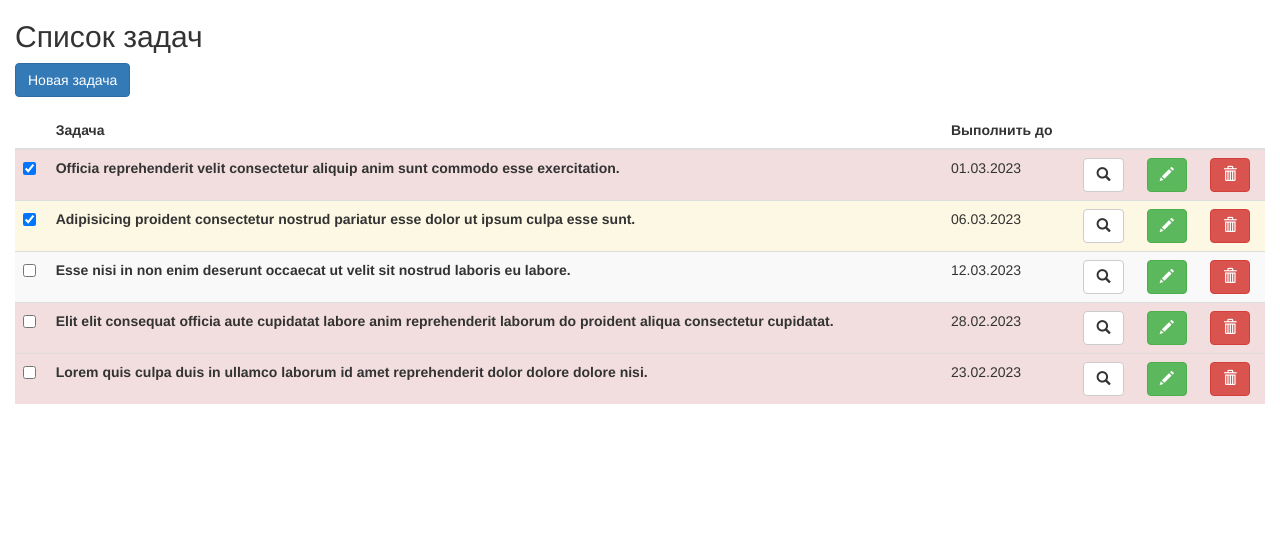
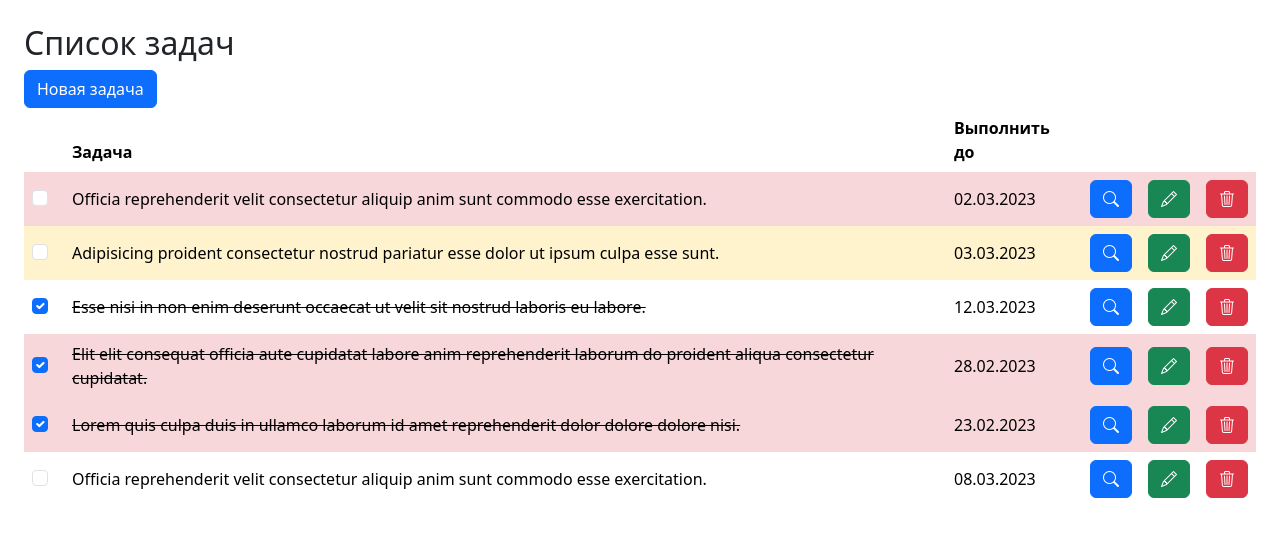
Before and after one commit to deworkers/angular-todo, an Angular app: page / in a window 1280 px wide. Shown: the top 536 px of the page. Built offline with nearby package versions, Linux system fonts and the light colour scheme.

Commit message:
logic improvements, migrate to bootstrap 5, cosmetic changes

```diff
--- a/src/app/app.component.html
+++ b/src/app/app.component.html
@@ -1,4 +1,4 @@
-<div class="col-md-12">
+<div class="m-4">
     <h2>Список задач</h2>
     <div class="form-group">
         <button class="btn btn-primary" (click)="toggleShowForm()">Новая задача</button>
--- a/src/app/components/edit-form/edit-form.component.html
+++ b/src/app/components/edit-form/edit-form.component.html
@@ -2,30 +2,59 @@
     <div class="modal-dialog">
         <div class="modal-content">
             <div class="modal-header">
-                <button type="button" class="close" aria-label="Close" (click)="closeForm()"><span aria-hidden="true">&times;</span></button>
-                <h4 class="modal-title">Новая задача</h4>
+                <h4 class="modal-title">Редактирование задачи {{activeTask.id}}</h4>
+                <button
+                    type="button"
+                    class="btn-close"
+                    aria-label="Close"
+                    (click)="closeForm()"
+                >
+                </button>
             </div>
             <div class="modal-body">
-                <div class="form-group">
-                    <label>Задача</label>
-                    <input class="form-control" [(ngModel)]="activeTask.title" type="text">
+                <div class="form-check mb-3">
+                    <input
+                        class="form-check-input"
+                        id="{{activeTask.id}}"
+                        type="checkbox"
+                        [(ngModel)]="activeTask.isClose"
+                    >
+                    <label
+                        class="form-check-label"
+                        for="{{activeTask.id}}">
+                        {{activeTask.isClose ? 'Закрыта' : "Открыта"}}
+                    </label>
                 </div>
-                <div  class="form-group">
-                    <label>Описание</label>
-                    <textarea class="form-control"
+                <div class="mb-3">
+                    <label class="form-label">Задача</label>
+                    <input
+                        class="form-control"
+                        [(ngModel)]="activeTask.title"
+                        type="text"
+                    >
+                </div>
+                <div class="mb-3">
+                    <label class="form-label">Описание</label>
+                    <textarea
+                        rows="5"
+                        class="form-control"
                         [(ngModel)]="activeTask.descripton"
                     ></textarea>
                 </div>
-                <div class="form-group">
-                    <label>Дата выполнения</label>
-                    <input class="form-control"
+                <div class="mb-3">
+                    <label class="form-label">Дата выполнения</label>
+                    <input
+                        class="form-control"
                         type="date"
                         [(ngModel)]="activeTask.expiration"
                     >
                 </div>
             </div>
             <div class="modal-footer">
-                <button class="btn btn-primary" (click)="editTask()">Создать</button>
+                <button
+                    class="btn btn-primary"
+                    (click)="closeForm()"
+                >Закрыть</button>
             </div>
         </div>
     </div>
--- a/src/app/components/task-form/task-form.component.ts
+++ b/src/app/components/task-form/task-form.component.ts
@@ -12,17 +12,17 @@ export class TaskFormComponent {
     addNewTask() {
         if (this.task.title) {
             this.task.id = this.tasks.length
-            this.task.isActive = false
+            this.task.isClose = false
             this.addTask(this.task)
 
             this.task = new Task()
-            this.closeForm();
+            this.closeForm()
         }
     }
 
     @Output() onCloseForm = new EventEmitter<boolean>();
     closeForm() {
-        this.onCloseForm.emit();
+        this.onCloseForm.emit()
     }
 
     task = new Task()
--- a/src/app/components/task-list/task-list.component.html
+++ b/src/app/components/task-list/task-list.component.html
@@ -1,4 +1,4 @@
-<table class="table table-striped table-hover">
+<table class="table table-borderless table-hover align-middle">
     <thead>
         <tr>
             <th></th>
@@ -14,26 +14,50 @@
             *ngFor="let task of tasks"
             [attr.class]="setDayToDeadline(task.expiration)"
         >
-            <td><input id="{{task.id}}" type="checkbox" [(ngModel)]="task.isActive"></td>
             <td>
-                <label for="{{task.id}}">
+                <div class="form-check">
+                    <input
+                        class="form-check-input"
+                        id="{{task.id}}"
+                        type="checkbox"
+                        [(ngModel)]="task.isClose"
+                    >
+                </div>
+            </td>
+            <td>
+                <label
+                    [class.strike]="task.isClose"
+                    for="{{task.id}}"
+                >
                     {{task.title}}
                 </label>
             </td>
             <td>{{task.expiration | date: 'dd.MM.yyyy'}}</td>
             <td>
-                <button title="Открыть" class="btn btn-default" (click)="openTask(task)">
-                    <span class="glyphicon glyphicon-search"></span>
+                <button
+                    title="Открыть"
+                    class="btn btn-primary"
+                    (click)="openTask(task)"
+                >
+                    <i class="bi bi-search"></i>
                 </button>
             </td>
             <td>
-                <button title="Редактировать" class="btn btn-success" (click)="editTask(task)">
-                    <span class="glyphicon glyphicon-pencil"></span>
+                <button
+                    title="Редактировать"
+                    class="btn btn-success"
+                    (click)="editTask(task)"
+                >
+                    <i class="bi bi-pencil"></i>
                 </button>
             </td>
             <td>
-                <button title="Удалить" class="btn btn-danger" (click)="removeTask(task.id)">
-                    <span class="glyphicon glyphicon-trash"></span>
+                <button
+                    title="Удалить"
+                    class="btn btn-danger"
+                    (click)="removeTask(task.id)"
+                >
+                    <i class="bi bi-trash3"></i>
                 </button>
             </td>
         </tr>
--- a/src/app/components/task-list/task-list.component.ts
+++ b/src/app/components/task-list/task-list.component.ts
@@ -3,7 +3,12 @@ import {Task} from './../../models/task'
 
 @Component({
     selector: 'task-list',
-    templateUrl: './task-list.component.html'
+    templateUrl: './task-list.component.html',
+    styles: [`
+        .strike {
+            text-decoration : line-through
+        }
+    `]
 })
 export class TaskListComponent {
     @Input() tasks: Task[];
@@ -11,20 +16,20 @@ export class TaskListComponent {
 
     @Output() onOpenTask = new EventEmitter<boolean>();
     openTask(increased:any) {
-        this.onOpenTask.emit(increased);
+        this.onOpenTask.emit(increased)
     }
 
     @Output() onEditTask = new EventEmitter<boolean>();
     editTask(increased:any) {
-        this.onEditTask.emit(increased);
+        this.onEditTask.emit(increased)
     }
 
     setDayToDeadline(date) : string {
         let days = Math.floor((Date.parse(date) - Date.now()) / (1000 * 60 * 60 * 24))
-        if (days <= 0) {
-            return 'danger'
+        if (days < 0) {
+            return 'table-danger'
         } else if (days <= 3) {
-            return 'warning'
+            return 'table-warning'
         } else {
             return ''
         }
--- a/src/app/data/tasks.ts
+++ b/src/app/data/tasks.ts
@@ -5,35 +5,42 @@ export const tasks: Task[] = [
       id: 0,
       title: "Officia reprehenderit velit consectetur aliquip anim sunt commodo esse exercitation.",
       descripton: "Cillum commodo tempor minim irure enim ex mollit nostrud ullamco eiusmod adipisicing enim duis id. Cupidatat sint non voluptate sunt duis Lorem eu non enim cillum sint velit duis. Fugiat mollit labore commodo sit dolor Lorem exercitation non. Duis laboris qui irure consectetur sunt veniam fugiat labore aliquip tempor.\r\n",
-        isActive: true,
-        expiration: '2023-03-01'
+      isClose: false,
+      expiration: '2023-03-02'
     },
     {
       id: 1,
       title: "Adipisicing proident consectetur nostrud pariatur esse dolor ut ipsum culpa esse sunt.",
       descripton: "Id adipisicing aliquip ad eu proident non culpa quis quis consectetur do ullamco ex. Fugiat sunt amet eu ea occaecat est anim aute nostrud enim nostrud. Pariatur consequat sunt adipisicing veniam irure amet irure minim consequat do. Fugiat consectetur ea veniam tempor eu. Esse duis culpa non do pariatur in ut dolor excepteur officia veniam proident. Deserunt cupidatat est veniam eiusmod excepteur exercitation cillum dolore ea dolor deserunt Lorem labore.\r\n",
-        isActive: true,
-        expiration: '2023-03-06'
+      isClose: false,
+      expiration: '2023-03-03'
     },
     {
       id: 2,
       title: "Esse nisi in non enim deserunt occaecat ut velit sit nostrud laboris eu labore.",
       descripton: "Proident eu cillum quis cillum ex sunt anim sunt labore occaecat dolor occaecat. Tempor amet dolor proident consectetur ex officia in occaecat nulla in incididunt. Mollit aute exercitation ullamco reprehenderit aliqua aute pariatur quis quis proident eu eiusmod. Eiusmod duis dolor exercitation commodo. Veniam sunt ad magna id enim. Aliquip eiusmod nulla excepteur do ut minim mollit veniam mollit consequat eu proident fugiat. Officia amet irure consequat reprehenderit.\r\n",
-        isActive: false,
+      isClose: true,
       expiration: '2023-03-12'
     },
     {
       id: 3,
       title: "Elit elit consequat officia aute cupidatat labore anim reprehenderit laborum do proident aliqua consectetur cupidatat.",
       descripton: "Ea sint eu ex incididunt nulla irure ullamco magna nostrud exercitation veniam. Ut minim eu cillum culpa sint ut qui excepteur pariatur incididunt aliquip dolor commodo. Amet magna sunt ex cupidatat mollit mollit voluptate fugiat sint velit. Qui ipsum nostrud ea sint mollit anim veniam ex eu. Sint enim occaecat sit incididunt ipsum non veniam esse.\r\n",
-        isActive: false,
+      isClose: true,
       expiration: '2023-02-28'
     },
     {
       id: 4,
       title: "Lorem quis culpa duis in ullamco laborum id amet reprehenderit dolor dolore dolore nisi.",
       descripton: "Non ad dolore eiusmod est deserunt amet duis dolore quis et ullamco magna. Dolor eiusmod nulla enim nostrud sunt aliqua veniam nulla pariatur enim adipisicing irure nulla. Voluptate excepteur ipsum pariatur consequat laborum laborum adipisicing ad anim duis commodo minim ad. Minim nostrud eiusmod aliqua culpa ipsum esse ullamco. Nulla sint eu laborum labore minim deserunt cupidatat et officia commodo voluptate. Fugiat ex mollit amet est.\r\n",
-        isActive: false,
+      isClose: true,
       expiration: '2023-02-23'
-      }
+    },
+    {
+      id: 5,
+      title: "Officia reprehenderit velit consectetur aliquip anim sunt commodo esse exercitation.",
+      descripton: "Cillum commodo tempor minim irure enim ex mollit nostrud ullamco eiusmod adipisicing enim duis id. Cupidatat sint non voluptate sunt duis Lorem eu non enim cillum sint velit duis. Fugiat mollit labore commodo sit dolor Lorem exercitation non. Duis laboris qui irure consectetur sunt veniam fugiat labore aliquip tempor.\r\n",
+      isClose: false,
+      expiration: '2023-03-08'
+    },
 ]
--- a/src/app/models/task.ts
+++ b/src/app/models/task.ts
@@ -3,7 +3,7 @@ export class Task {
     title: string
     descripton: string
     expiration: string
-    isActive: Boolean
+    isClose: Boolean
 
     constructor(values: Object = {}) {
         Object.assign(this, values);
--- a/src/index.html
+++ b/src/index.html
@@ -4,7 +4,8 @@
     <meta charset="utf-8" />
     <title>Приложение покупок</title>
     <meta name="viewport" content="width=device-width, initial-scale=1">
-    <link rel="stylesheet" href="https://maxcdn.bootstrapcdn.com/bootstrap/3.3.2/css/bootstrap.min.css">
+    <link href="https://cdn.jsdelivr.net/npm/bootstrap@5.3.0-alpha1/dist/css/bootstrap.min.css" rel="stylesheet" integrity="sha384-GLhlTQ8iRABdZLl6O3oVMWSktQOp6b7In1Zl3/Jr59b6EGGoI1aFkw7cmDA6j6gD" crossorigin="anonymous">
+    <link rel="stylesheet" href="https://cdn.jsdelivr.net/npm/bootstrap-icons@1.10.3/font/bootstrap-icons.css">
 </head>
 <body>
     <task-app>Загрузка...</task-app>
```
Also changed, not shown: src/app/components/edit-form/edit-form.component.ts (+2 -5 lines), src/app/components/show-task/show-task.component.html (+14 -12 lines), src/app/components/task-form/task-form.component.html (+12 -7 lines), 1 other file (tests, documents, lock files or other folders). Lines whose indentation alone changed are shown as unchanged.
